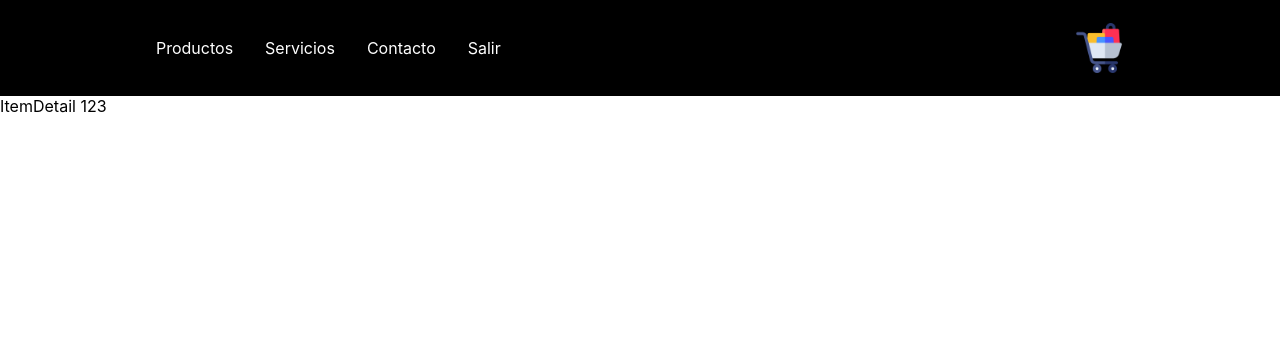
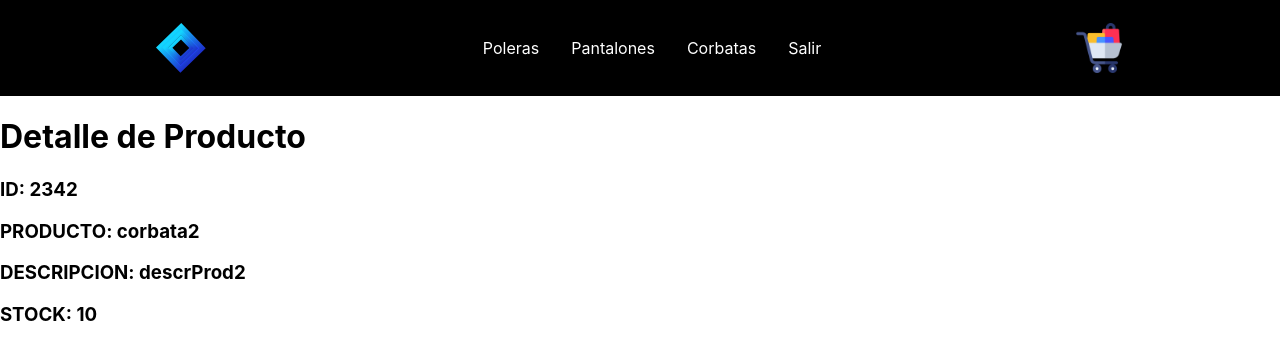
Before and after one commit to devcl2020/ecommercevargas, a React (Create React App) app: page /detail/123 in a window 1280 px wide. Shown: the top 360 px of the page. Built offline with nearby package versions, Linux system fonts and the light colour scheme.

Commit message:
Update Proyecto

```diff
--- a/src/App.js
+++ b/src/App.js
@@ -10,19 +10,20 @@ import Salir from './pages/Salir';
 import NavBar from "./components/NavBar/NavBar";
 import Carrito from "./components/CartWidget";
 import ItemDetail from "./components/ItemDetail";
+import ItemDetailContainer from "./components/ItemDetailContainer";
+import ItemListContainer from "./components/ItemListContainer";
 
 function App() {
   return (
       <Router>
           <NavBar />
+
         <Routes>
-          <Route path='/' exact component={Home} />
-          <Route path='/productos' element={<Productos/>} />
-          <Route path='/servicios' element={<Servicios/>} />
-          <Route path='/contacto' element={<Contacto/>} />
+          <Route path='/'          element={<ItemListContainer/>} />
+          <Route path='/category/:category' element={<ItemListContainer/>} />
           <Route path='/sign-up' element={<Salir/>} />
-          <Route path='/carrito' element={<Carrito/>} />
-          <Route path='/detail/:id' element={<ItemDetail/>} />
+          {/*<Route path='/carrito' element={<Carrito/>} />*/}
+          <Route path='/detail/:id' element={<ItemDetailContainer/>} />
         </Routes>
       </Router>
   );
--- a/src/components/Item.js
+++ b/src/components/Item.js
@@ -1,18 +1,14 @@
 import React from "react";
 import ItemCount from "./ItemCount";
 import ItemList from "./ItemList";
+import RopaCard from "./RopaCard";
 
 export default function Item({item}){
 
     return (
         <>
-            <tr>
-                <td>{item.id}</td>
-                <td>{item.name}</td>
-                <td>{item.descripcion}</td>
-                <td>{item.stock}</td>
-            </tr>
+            <RopaCard data={item}></RopaCard>
 
-        </>
+            </>
     );
 }
--- a/src/components/ItemDetail.js
+++ b/src/components/ItemDetail.js
@@ -2,28 +2,26 @@ import React, {useState} from "react";
 import {useParams} from "react-router";
 
 
-const ItemDetail = () => {
+const ItemDetail = ({producto}) => {
 
-    let id = useParams();
+    console.log('id Del producto: ', producto.id);
 
-    console.log('id Del producto: ' , id);
-    const [producto, setProducto] = useState([]);
+    return (
+        <>
+            <div>
+                <div>
+                    <h1>Detalle de Producto</h1>
+                </div>
 
+                <div>
+                    <h3>ID:  {producto.id}</h3>
+                    <h3>PRODUCTO:  {producto.name}</h3>
+                    <h3>DESCRIPCION: {producto.descripcion}</h3>
+                    <h3>STOCK: {producto.stock}</h3>
+                </div>
+            </div>
+        </>
+    );
 
-    // let productos;
-    // const task = new Promise((resolve, reject) => {
-    //     productos = [{id: 123, name: "producto1", descripcion: "descrProd", stock: 5}]
-    //     setTimeout(() => {
-    //         resolve(productos)
-    //     }, 2000)
-    //
-    //     task.then((res) => {
-    //         console.log({productos})
-    //     })
-    //
-    //
-    // });
-    return <div>ItemDetail {id.id}</div>
-
-}
+};
 export default ItemDetail;
--- a/src/components/ItemDetailContainer.js
+++ b/src/components/ItemDetailContainer.js
@@ -0,0 +1,26 @@
+import React, {useEffect, useState} from "react";
+import ItemDetail from "./ItemDetail";
+import {traerUnProducto} from "../data/productos";
+
+const ItemDetailContainer = () => {
+
+    const [producto, setProducto] = useState({});
+
+    useEffect(() => {
+        traerUnProducto().then((res) => {
+            setProducto(res);
+        })
+            .catch((error) => console.log(error));
+    }, []);
+
+
+    return (
+        <>
+            <div>
+                <ItemDetail producto={producto}/>
+            </div>
+        </>
+    );
+
+}
+export default ItemDetailContainer;
--- a/src/components/ItemList.css
+++ b/src/components/ItemList.css
@@ -0,0 +1,7 @@
+.ItemList-container {
+    display: grid;
+    grid-template-columns: 1fr 1fr 1fr 1fr;
+    margin: 40px 0 40px 0;
+    gap: 20px;
+    background: rgba(9, 0, 0, 0.5);
+}
--- a/src/components/ItemList.js
+++ b/src/components/ItemList.js
@@ -4,68 +4,19 @@ import Item from "./Item";
 import * as PropTypes from "prop-types";
 import styled from 'styled-components';
 import {Link} from "react-router-dom";
+import './ItemList.css';
+
 
 
 export default function ItemList({items}) {
 
-    const Styles = styled.div`
- table {
-   border-spacing: 0;
-   border: 1px solid black;
-
-   tr {
-     :last-child {
-       td {
-         border-bottom: 0;
-       }
-     }
-   }
-
-   th,
-   td {
-     padding: 0.5rem;
-     border-bottom: 1px solid black;
-     border-right: 1px solid black;
-
-     :last-child {
-       border-right: 0;
-     }
-   }
-
-   th {
-     background: black;
-     border-bottom: 3px solid blue;
-     color: white;
-     fontWeight: bold;
-   }
- }
-`
-
     return (
-        <div>
-            <h1>PRODUCTOS</h1>
-            <Styles>
-                <table style={{
-                    //display: 'flex',
-                    justifyContent: 'center',
-                    alignItems: 'center',
-                    height: '9vh'
-                }}>
-                    <tr>
-                        <th>ID</th>
-                        <th>NOMBRE</th>
-                        <th>DESCRIPCION</th>
-                        <th>STOCK</th>
-                    </tr>
+        <div className='ItemList-container'>
                     {items.map((value) =>
                         <Link to={`/detail/${value.id}`}>
                             <Item item={value}></Item>
                         </Link>
                     )}
-
-                </table>
-            </Styles>
-
         </div>
     );
 }
--- a/src/components/ItemListContainer.js
+++ b/src/components/ItemListContainer.js
@@ -1,22 +1,24 @@
-import React from "react";
+import React, {useEffect, useState} from "react";
 import ItemCount from "./ItemCount";
 import Item from "./Item";
 import ItemList from "./ItemList";
+import {traerProductos, traerUnProducto} from "../data/productos";
+import {useParams} from "react-router";
 
 export default function ItemListContainer({greeting}){
-let productos
-    const task = new Promise((resolve, reject)=>{
-         productos = [{id:123, name:"producto1", descripcion: "descrProd", stock: 5},
-             {id:234, name:"producto2", descripcion: "descrProd2", stock: 10}]
-        setTimeout(()=>{
-            resolve(productos)
-        }, 2000)
 
-        task.then((res)=>{
-            console.log({productos})
+    const [productos, setProductos] = useState([]);
+
+    const {category} = useParams();
+
+    console.log("Categoria: " + category)
+
+    useEffect(() => {
+        traerProductos(category).then((res) => {
+            setProductos(res);
         })
-
-    })
+            .catch((error) => console.log(error));
+    }, [category]);
 
 
     return (
--- a/src/components/NavBar/NavBar.js
+++ b/src/components/NavBar/NavBar.js
@@ -7,6 +7,7 @@ import {
     NavMenu
 } from './NavbarElements';
 import cartIcon from "../../images/shopping-cart-icon.png";
+import logo from "../../images/logo.svg";
 
 
 function NavBar() {
@@ -14,15 +15,18 @@ function NavBar() {
         <>
             <Nav>
                 <Bars />
+                <NavLink to='/' activeStyle>
+                    <img src={logo}  alt='logo' height={50}/>
+                </NavLink>
                 <NavMenu>
-                    <NavLink to='/productos' activeStyle>
-                        Productos
+                    <NavLink to='/category/poleras' activeStyle>
+                        Poleras
                     </NavLink>
-                    <NavLink to='/servicios' activeStyle>
-                        Servicios
+                    <NavLink to='/category/pantalones' activeStyle>
+                        Pantalones
                     </NavLink>
-                    <NavLink to='/contacto' activeStyle>
-                        Contacto
+                    <NavLink to='/category/corbatas' activeStyle>
+                        Corbatas
                     </NavLink>
                     <NavLink to='/salir' activeStyle>
                         Salir
--- a/src/components/RopaCard.js
+++ b/src/components/RopaCard.js
@@ -11,14 +11,14 @@ const RopaCard = ({ data }) => {
                 component='img'
                 height='440'
                 image={data.img}
-                alt='green iguana'
+                alt='ropa IMG'
             />
             <CardContent>
                 <Typography gutterBottom variant='h5' component='div'>
-                    Name: {data.descripcion}
+                    Name: {data.name}
                 </Typography>
                 <Typography variant='body2' color='text.secondary'>
-                    Status: {data.precio}
+                    Precio: {data.precio}
                 </Typography>
 
             </CardContent>
--- a/src/data/productos.js
+++ b/src/data/productos.js
@@ -0,0 +1,97 @@
+const productos = [
+    {
+        id: 123,
+        name: "polera1",
+        descripcion: "descrProd",
+        precio: "1.000",
+        stock: 5,
+        category: "poleras",
+        img: "https://res.cloudinary.com/dlnojtywf/image/upload/v1653664242/polera1_tbqznf.jpg"
+
+    },
+    {
+        id: 234,
+        name: "polera2",
+        precio: "1.000",
+        descripcion: "descrProd2",
+        stock: 10,
+        category: "poleras",
+        img: "https://res.cloudinary.com/dlnojtywf/image/upload/v1653664251/polera2_zjuwby.jpg"
+
+    },
+    {
+        id: 1233,
+        name: "pantalon1",
+        precio: "1.000",
+        descripcion: "descrProd",
+        stock: 5,
+        category: "pantalones",
+        img: "https://res.cloudinary.com/dlnojtywf/image/upload/v1653604776/pantalon1_hibzrk.jpg"
+    },
+    {
+        id: 2342,
+        name: "pantalon2",
+        precio: "1.000",
+        descripcion: "descrProd2",
+        stock: 10,
+        category: "pantalones",
+        img: "https://res.cloudinary.com/dlnojtywf/image/upload/v1653664103/pantalon2_deluzv.jpg"
+    },
+    {
+        id: 1233,
+        name: "corbata1",
+        precio: "1.000",
+        descripcion: "descrProd",
+        stock: 5,
+        category: "corbatas",
+        img: "https://res.cloudinary.com/dlnojtywf/image/upload/v1653664257/corbata1_banp8s.jpg"
+    },
+    {
+        id: 2342,
+        name: "corbata2",
+        precio: "1.000",
+        descripcion: "descrProd2",
+        stock: 10,
+        category: "corbatas",
+        img: "https://res.cloudinary.com/dlnojtywf/image/upload/v1653664262/corbata2_enrsjz.jpg"
+    }
+];
+
+const unProducto =
+    {
+        id: 2342,
+        name: "corbata2",
+        precio: "1.000",
+        descripcion: "descrProd2",
+        stock: 10,
+        category: "corbatas",
+        img: "https://res.cloudinary.com/dlnojtywf/image/upload/v1653604776/pantalon1_hibzrk.jpg"
+    };
+
+
+export const traerProductos = (cat) => {
+
+    return new Promise((resolve, reject) => {
+
+        const productosFiltrados = productos.filter((prod) => prod.category === cat)
+
+        setTimeout(() => {
+            if (cat===undefined)
+            {
+                resolve(productos);
+            }else
+            {
+                resolve(productosFiltrados);
+            }
+
+        }, 1000);
+    });
+};
+
+export const traerUnProducto = () => {
+    return new Promise((resolve, reject) => {
+        setTimeout(() => {
+            resolve(unProducto);
+        }, 1000);
+    });
+};
```
Also changed, not shown: package.json (+6 -1 lines), 1 other file (tests, documents, lock files or other folders).
